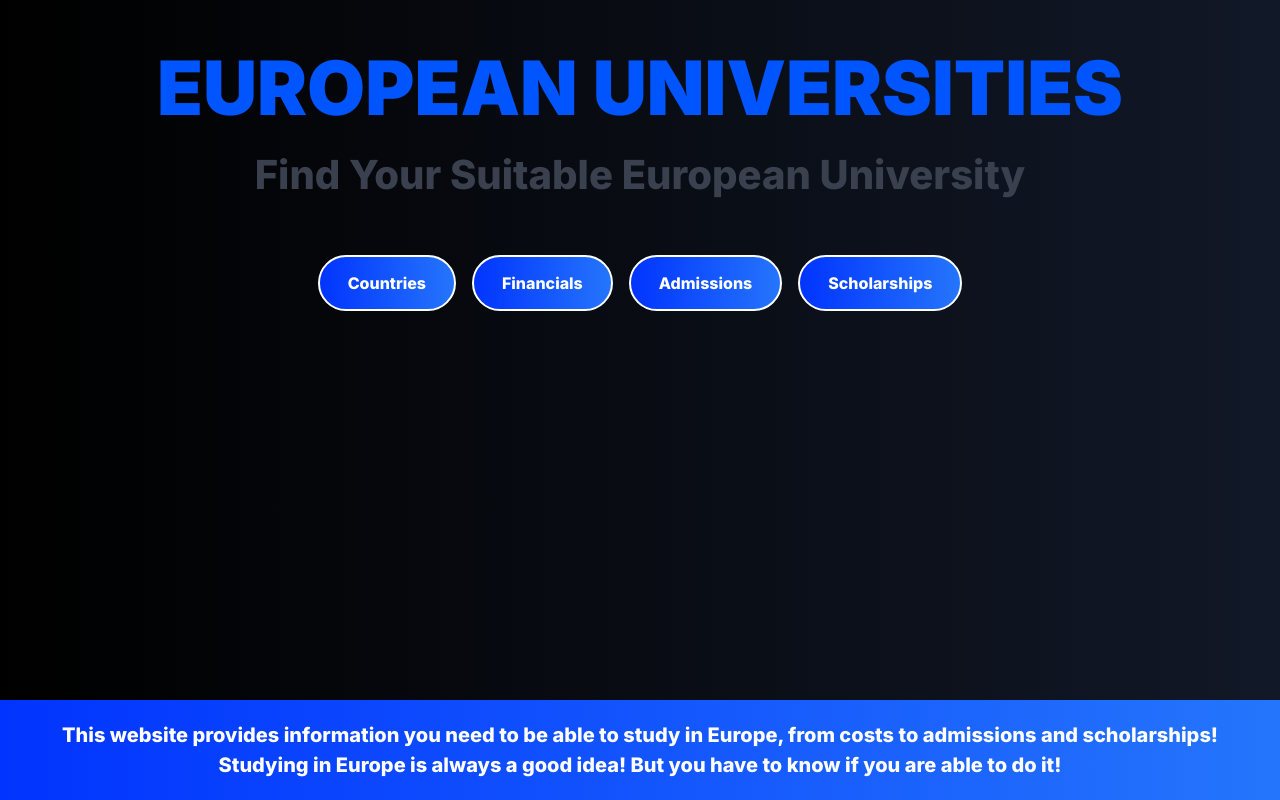
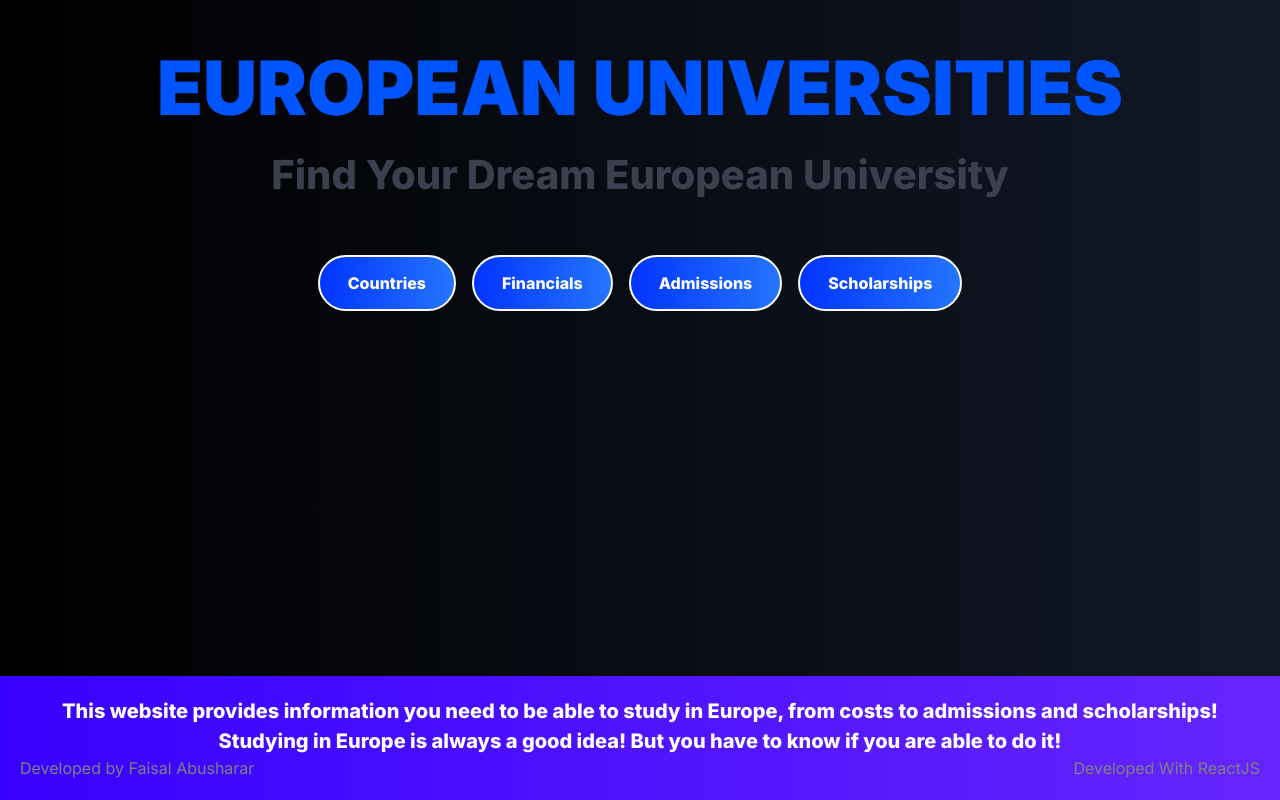
Before and after one commit to FaisalAbusharar/europe-university-info, a Next.js app: page / in a window 1280 px wide. Built offline with nearby package versions, Linux system fonts and the light colour scheme.

Commit message:
footer upgrades

```diff
--- a/src/app/globals.css
+++ b/src/app/globals.css
@@ -61,22 +61,40 @@ main {
 }
 
 .footer-container {
-  background: linear-gradient(to right, #0134fe, #2575fc);
+  background: linear-gradient(to right, #3801fe, #6625fc);
   padding: 20px;
   text-align: center;
   flex-shrink: 0;
+
 }
 
 #footer {
   font-size: 20px;
   color: rgb(255, 255, 255);
   font-weight: 800;
+  flex-grow: 1;
+}
+
+#left-credit {
+  text-align: left;
+  color: gray;
+  flex-grow: 1;
+}
+
+#right-credit {
+  text-align: right;
+  color: gray;
+  flex-grow: 1;
 }
 
 .bg-custom-gradient {
   background: linear-gradient(to right, #0134fe, #2575fc);
 }
 
+.credit-container {
+  display: flex;
+}
+
 #button-container {
   margin-top: 50px;
 }
--- a/src/app/page.tsx
+++ b/src/app/page.tsx
@@ -8,7 +8,7 @@ export default function Home() {
       <div className="flex-grow flex flex-col items-center justify-center bg-gradient-to-r from-black to-gray-900">
         <div className="text-center mb-auto mt-8">
           <h1 id="Title" className='text-custom-gradient'>EUROPEAN UNIVERSITIES</h1>
-          <h2 id="Subtitle">Find Your Suitable European University</h2>
+          <h2 id="Subtitle">Find Your Dream European University</h2>
         </div>
         <div className="flex-grow flex flex-col" id="button-container">
           <div className="flex space-x-4 mb-8">
@@ -22,6 +22,10 @@ export default function Home() {
       <div className="footer-container">
         <p id="footer">This website provides information you need to be able to study in Europe, from costs to admissions and scholarships!
           <br />Studying in Europe is always a good idea! But you have to know if you are able to do it!</p>
+          <div className="credit-container">
+          <p id="left-credit">Developed by Faisal Abusharar</p>
+          <p id="right-credit">Developed With ReactJS</p>
+          </div>
       </div>
     </main>
   );
```
